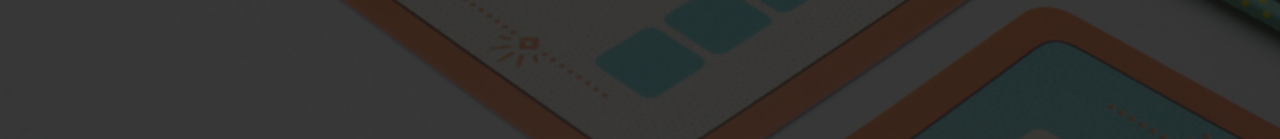
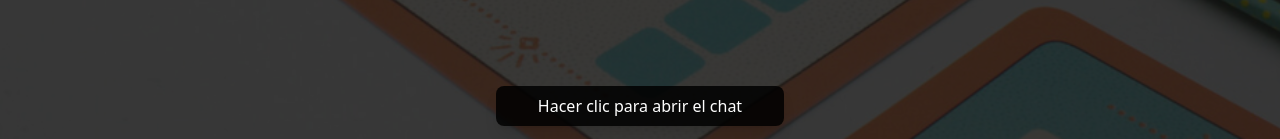
Before and after one commit to Grupo1-IS24/frontend-El-Switcher, a React (Vite) app: page /game/1 in a window 1280 px wide. Shown: the part 658-797 px from the top of the page. Built offline with nearby package versions, Linux system fonts and the light colour scheme; no server answers; a web font is replaced by a local one.

Commit message:
SCRUM-231 Create the ChatBox component and its logic

```diff
--- /dev/null
+++ b/src/components/ChatBox/ChatBox.jsx
@@ -0,0 +1,44 @@
+import useChat from '../../hooks/useChat';
+
+const ChatBox = () => {
+  const { isOpen, toggleChat } = useChat();
+
+  return (
+    <div className='fixed bottom-0 inset-x-0 mx-auto w-80 p-4 z-50'>
+      {!isOpen && (
+        <div
+          onClick={toggleChat}
+          className='bg-black bg-opacity-85 text-white text-center p-2 cursor-pointer rounded-lg shadow-lg'
+        >
+          <p>Hacer clic para abrir el chat</p>
+        </div>
+      )}
+
+      {isOpen && (
+        <div className='bg-black bg-opacity-85 text-white rounded-lg shadow-lg transition-all ease-in-out'>
+          <div className='flex justify-between items-center px-4 py-2'>
+            <span className='text-lg font-bold'>Chat</span>
+            <button
+              onClick={toggleChat}
+              className='text-red-500 text-xl font-bold focus:outline-none'
+            >
+              ✕
+            </button>
+          </div>
+          <div className='p-4'>
+            <div className='flex flex-col h-64 overflow-y-auto space-y-2'>
+              <p className='text-sm'>Mensaje de ejemplo.</p>
+            </div>
+            <input
+              type='text'
+              placeholder='Escribe un mensaje...'
+              className='mt-2 w-full bg-gray-800 bg-opacity-50 text-white p-2 rounded-md focus:outline-none'
+            />
+          </div>
+        </div>
+      )}
+    </div>
+  );
+};
+
+export default ChatBox;
--- /dev/null
+++ b/src/hooks/useChat.js
@@ -0,0 +1,16 @@
+import { useState } from 'react';
+
+const useChat = () => {
+  const [isOpen, setIsOpen] = useState(false);
+
+  const toggleChat = () => {
+    setIsOpen(!isOpen);
+  };
+
+  return {
+    isOpen,
+    toggleChat,
+  };
+};
+
+export default useChat;
--- a/src/pages/GamePage.jsx
+++ b/src/pages/GamePage.jsx
@@ -7,6 +7,7 @@ import { useContext } from 'react';
 import { GameContext } from '../contexts/GameProvider';
 import PlayCardLogicProvider from '../contexts/PlayCardLogicProvider';
 import Timer from '../components/Timer/Timer';
+import ChatBox from '../components/ChatBox/ChatBox';
 
 const GamePage = () => {
   const { listOfPlayers, board, timer } = useContext(GameContext);
@@ -21,6 +22,7 @@ const GamePage = () => {
       </PlayCardLogicProvider>
       <WinnerMessage />
       <LeaveButton />
+      <ChatBox />
     </>
   );
 };
```
